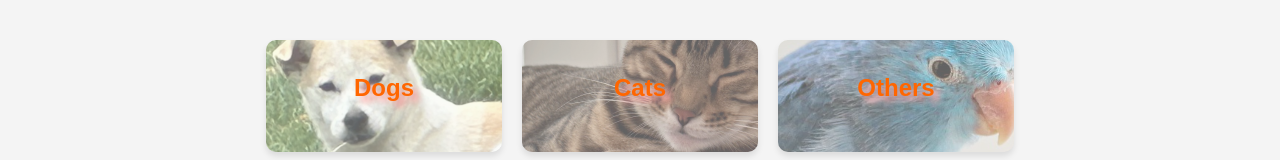
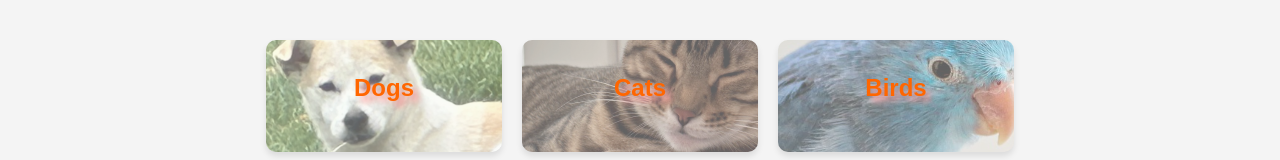
Before and after one commit to longles/petpal, a React (Create React App) app in the folder frontend/: page / in a window 1280 px wide. Shown: the part 414-574 px from the top of the page. Built offline with nearby package versions, Linux system fonts and the light colour scheme.

Commit message:
landing page others->birds

```diff
--- a/frontend/src/components/landing/LandingPage.jsx
+++ b/frontend/src/components/landing/LandingPage.jsx
@@ -28,7 +28,7 @@ const LandingPage = () => {
             </a>
             <a href="/pets/?species=3" className="animal-card" data-animal="others">
               <div className="card-content">
-                <p>Others</p>
+                <p>Birds</p>
               </div>
             </a>
           </div>
```
